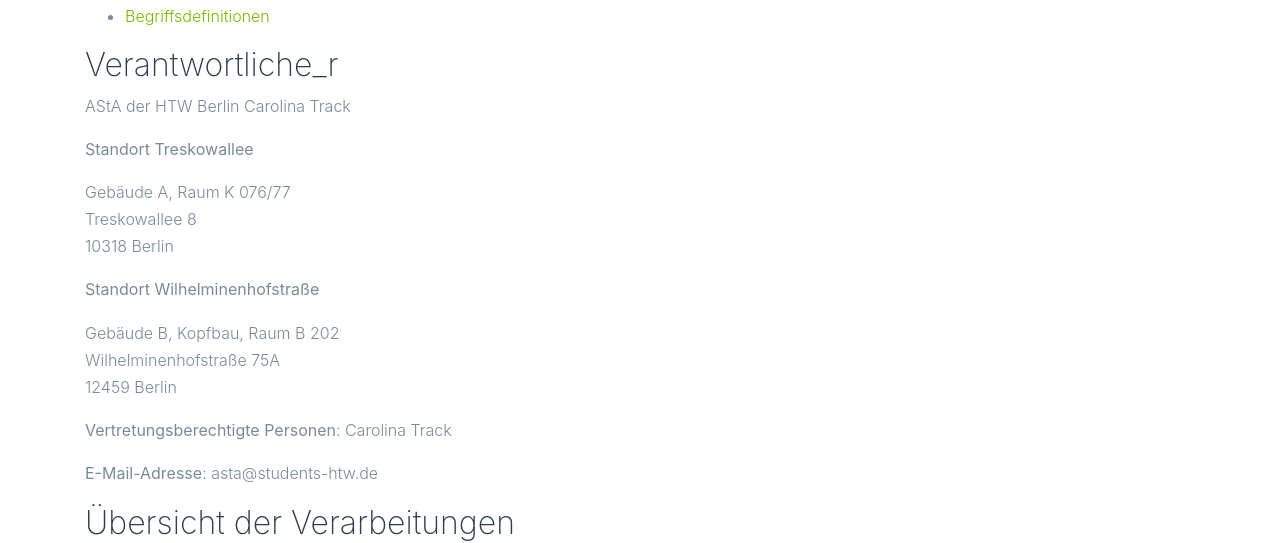
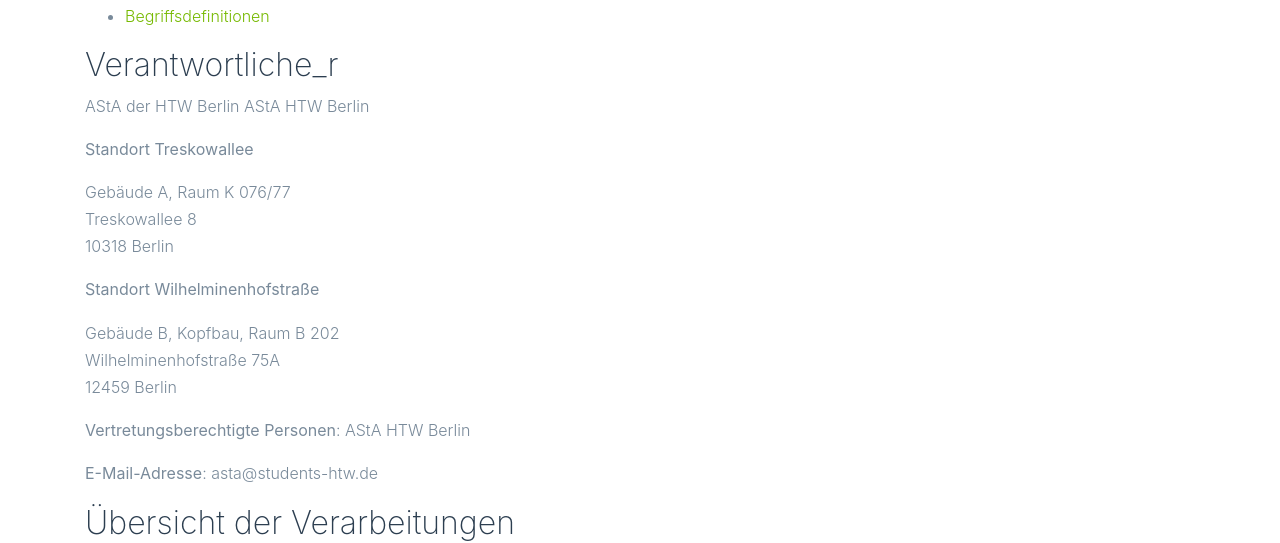
Before and after one commit to astahtwberlin/astahtwberlin.github.io, a Jekyll site: the page built from datenschutz.html, in a window 1280 px wide and 900 px high, scrolled down 620 px. Shown: the part 164-707 px from the top of the window. Built offline with Jekyll 4.4.1, drawn with Linux system fonts in a browser that asks for light colours; some web fonts are replaced.

Commit message:
Update from Forestry.io Carolina Track updated _data/infos.yml

```diff
--- a/_data/infos.yml
+++ b/_data/infos.yml
@@ -16,4 +16,4 @@ office:
     strasse: Wilhelminenhofstraße 75A
     plz_ort: 12459 Berlin
     raum: Gebäude B, Kopfbau, Raum B 202
-verantwortliche_r: Carolina Track
+verantwortliche_r: AStA HTW Berlin
```
